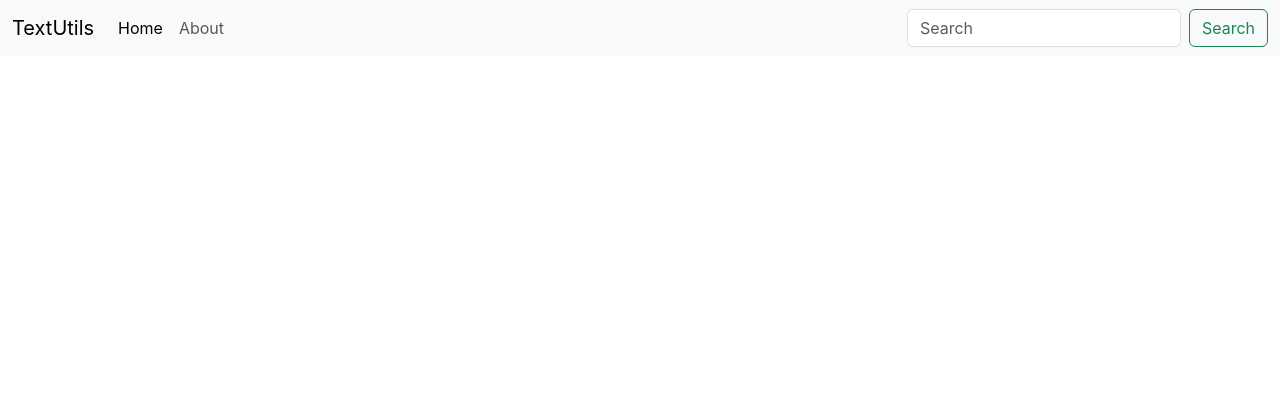
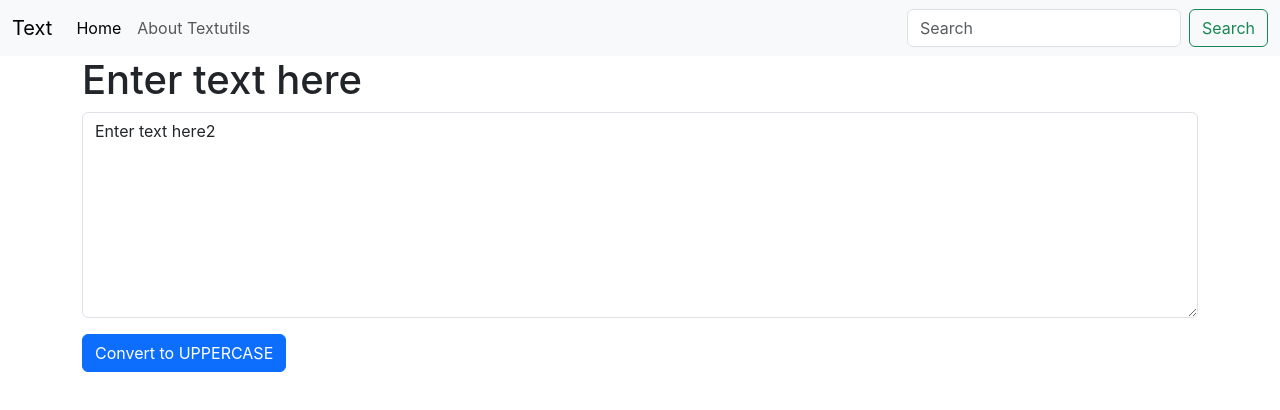
Before and after one commit to nikhilkumar-05/my-react-app, a React (Create React App) app: page / in a window 1280 px wide. Shown: the top 410 px of the page. Built offline with nearby package versions, Linux system fonts and the light colour scheme.

Commit message:
Update TextForm component with uppercase conversion

```diff
--- a/package.json
+++ b/package.json
@@ -7,6 +7,7 @@
     "@testing-library/jest-dom": "^6.9.1",
     "@testing-library/react": "^16.3.0",
     "@testing-library/user-event": "^13.5.0",
+    "bootstrap": "^5.3.8",
     "react": "^19.2.0",
     "react-dom": "^19.2.0",
     "react-scripts": "5.0.1",
--- a/src/App.js
+++ b/src/App.js
@@ -1,46 +1,15 @@
-import logo from './logo.svg';
 import './App.css';
+import Navbar from './components/Navbar';
+import TextForm from './components/TextForm' ;
 
 function App() {
   return (
-     <>
-     <nav className="navbar navbar-expand-lg navbar-light bg-light">
-  <div className="container-fluid">
-    <a className="navbar-brand" href="/">TextUtils</a>
-    <button className="navbar-toggler" type="button" data-bs-toggle="collapse" data-bs-target="#navbarSupportedContent" aria-controls="navbarSupportedContent" aria-expanded="false" aria-label="Toggle navigation">
-      <span className="navbar-toggler-icon"></span>
-    </button>
-    <div className="collapse navbar-collapse" id="navbarSupportedContent">
-      <ul className="navbar-nav me-auto mb-2 mb-lg-0">
-        <li className="nav-item">
-          <a className="nav-link active" aria-current="page" href="/">Home</a>
-        </li>
-        <li className="nav-item">
-          <a className="nav-link" href="/">About</a>
-        </li>
-        {/* <li className="nav-item dropdown">
-          <a className="nav-link dropdown-toggle" href="/" id="navbarDropdown" role="button" data-bs-toggle="dropdown" aria-expanded="false">
-            Dropdown
-          </a>
-          <ul className="dropdown-menu" aria-labelledby="navbarDropdown">
-            <li><a className="dropdown-item" href="/">Action</a></li>
-            <li><a className="dropdown-item" href="/">Another action</a></li>
-            <li><hr className="dropdown-divider"/></li>
-            <li><a className="dropdown-item" href="/">Something else here</a></li>
-          </ul>
-        </li> */}
-        {/* <li className="nav-item">
-          <a className="nav-link disabled" href="/" tabindex="-1" aria-disabled="true">Disabled</a>
-        </li> */}
-      </ul>
-      <form className="d-flex">
-        <input className="form-control me-2" type="search" placeholder="Search" aria-label="Search"/>
-        <button className="btn btn-outline-success" type="submit">Search</button>
-      </form>
-    </div>
-  </div>
-</nav>
-     </>
+    <>
+      <Navbar title="Text" aboutText="About Textutils" />
+      <div className="container my-3r ">
+      <TextForm heading ="Enter text here"/>
+      </div>
+    </>
   );
 }
 
--- /dev/null
+++ b/src/components/TextForm.js
@@ -0,0 +1,27 @@
+import React, {useState} from 'react'
+
+export default function TextForm(props) {
+    const handleUpClick =()=>{
+        // console.log("Uppercase was clicked" +text)
+        let newText= text.toUpperCase();
+        setText(newText);
+    }
+    const handleOnChange =(event)=>{
+        // console.log(" On change")git
+        setText(event.target.value);
+    }
+    const [text, setText] = useState('Enter text here2');
+    //text= "new text"; // wrong way to change the state
+    // setText("new text"); // correct way to change the state
+    return (
+
+        <div>
+            <h1>{props.heading} </h1>
+            <div className="mb-3">
+                <textarea className="form-control" value={text} onChange={handleOnChange} id="mybox" rows="8"></textarea>
+            </div>
+            <button className="btn btn-primary" onClick={handleUpClick}>Convert to UPPERCASE</button>
+
+        </div>
+    )
+}
```
Also changed, not shown: 1 other file (tests, documents, lock files or other folders).
